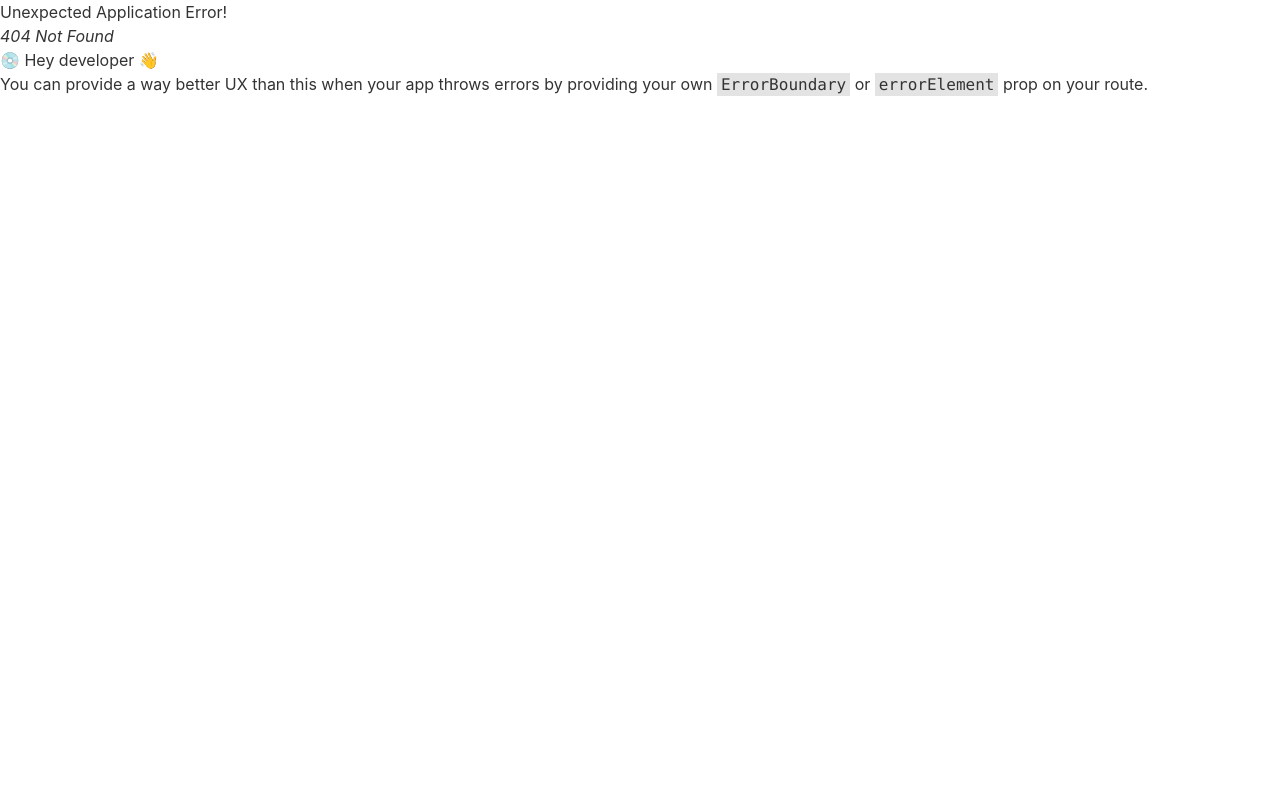
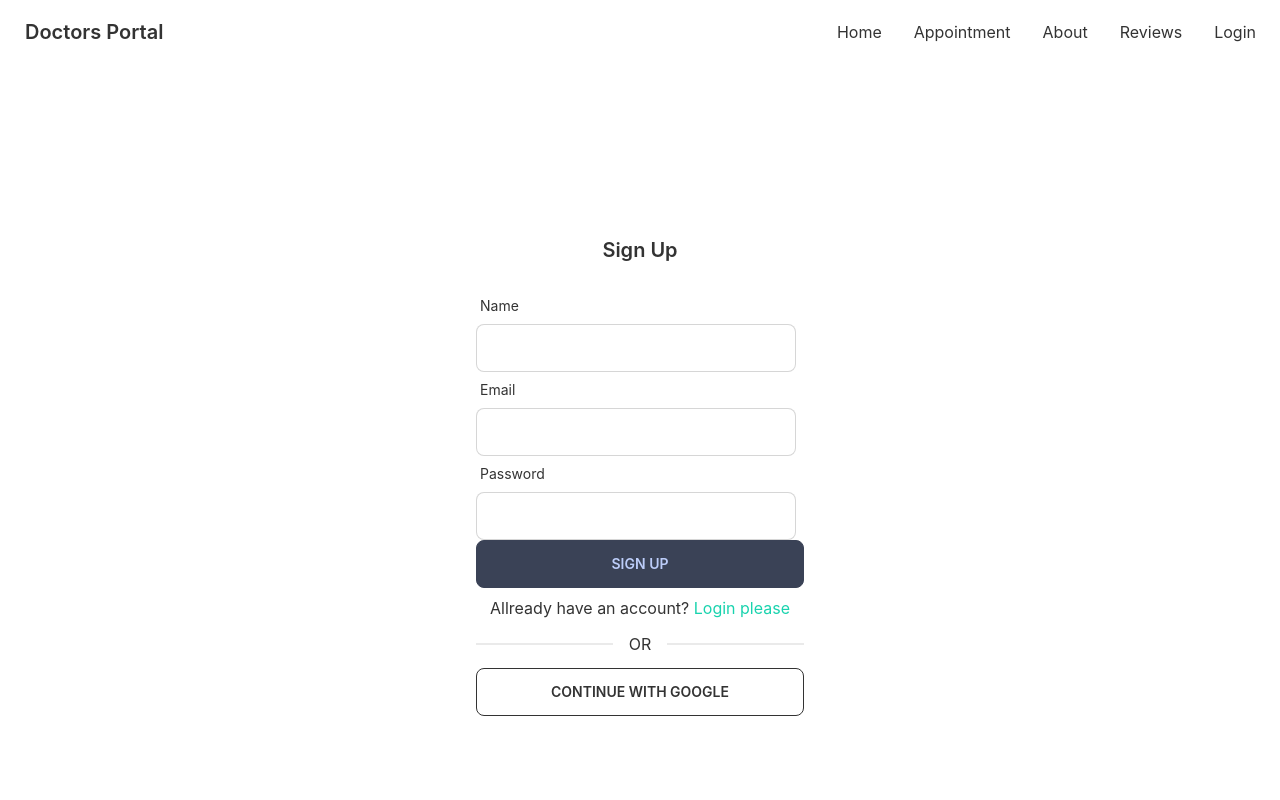
Before and after one commit to Rabbe10581/doctors-portal-client, a React (Create React App) app: page /signup in a window 1280 px wide. Before the commit this address had no page. Shown: the top 800 px of the page. Built offline with nearby package versions, Linux system fonts and the light colour scheme.

Commit message:
signup added and error handled

```diff
--- a/src/Pages/Login/Login.js
+++ b/src/Pages/Login/Login.js
@@ -14,7 +14,6 @@ const Login = () => {
         <div className='h-[800px] flex justify-center items-center'>
             <div className='w-96 p-7'>
                 <h2 className='text-xl text-center py-6 font-semibold'>Login</h2>
-
                 <form onSubmit={handleSubmit(handleLogin)}>
                     <div className="form-control w-full max-w-xs">
                         <label className="label"><span className="label-text">Email</span></label>
@@ -38,7 +37,7 @@ const Login = () => {
                     </div>
                     <input className='btn btn-accent w-full' value="login" type="submit" />
                 </form>
-                <p className='my-2 text-center'>New to Doctors Portal? <Link className='text-secondary' to="signup">Create New Account</Link></p>
+                <p className='my-2 text-center'>New to Doctors Portal? <Link className='text-secondary' to="/signup">Create New Account</Link></p>
                 <div className="divider">OR</div>
                 <button className='btn btn-outline w-full'>CONTINUE WITH GOOGLE</button>
             </div>
--- /dev/null
+++ b/src/Pages/SignUp/SignUp.js
@@ -0,0 +1,54 @@
+import React from 'react';
+import { useForm } from 'react-hook-form';
+import { Link } from 'react-router-dom';
+
+const SignUp = () => {
+
+    const { register, formState: { errors }, handleSubmit } = useForm();
+
+    const handleSignUp = (data) => {
+        console.log(data);
+    }
+
+    return (
+        <div className='h-[800px] flex justify-center items-center'>
+            <div className='w-96 p-7'>
+                <h2 className='text-xl text-center py-6 font-semibold'>Sign Up</h2>
+                <form onSubmit={handleSubmit(handleSignUp)}>
+                    <div className="form-control w-full max-w-xs">
+                        <label className="label"><span className="label-text">Name</span></label>
+                        <input type="text" {...register("name", {
+
+                            required: "Name is required"
+
+                        })} className="input input-bordered w-full max-w-xs" />
+                        {errors.name && <p className='text-red-500'>{errors.name?.message}</p>}
+                    </div>
+                    <div className="form-control w-full max-w-xs">
+                        <label className="label"><span className="label-text">Email</span></label>
+                        <input type="email" {...register("email", {
+                            required: "Provide a valid email"
+                        })} className="input input-bordered w-full max-w-xs" />
+                        {errors.email && <p className='text-red-500'>{errors.email?.message}</p>}
+                    </div>
+                    <div className="form-control w-full max-w-xs">
+                        <label className="label"><span className="label-text">Password</span></label>
+                        <input type="password" {...register("password", {
+                            required: "Password is required",
+                            //minimum length of the password
+                            minLength: { value: 6, message: "Password must be six charecters long" }
+                        })} className="input input-bordered w-full max-w-xs" />
+                        {errors.password && <p className='text-red-500'>{errors.password?.message}</p>}
+                    </div>
+                    <input className='btn btn-accent w-full' value="Sign Up" type="submit" />
+                </form>
+                <p className='my-2 text-center'>Allready have an account? <Link className='text-secondary' to="/login">Login please</Link>
+                </p>
+                <div className="divider">OR</div>
+                <button className='btn btn-outline w-full'>CONTINUE WITH GOOGLE</button>
+            </div>
+        </div>
+    );
+};
+
+export default SignUp;
--- a/src/Routes/Routes/Routes.js
+++ b/src/Routes/Routes/Routes.js
@@ -4,6 +4,7 @@ import Appointment from "../../Pages/Appointment/Appointment/Appointment";
 import Home from "../../Pages/Home/Home/Home"
 import Login from "../../Pages/Login/Login";
 import Reviews from "../../Pages/Reviews/Reviews";
+import SignUp from "../../Pages/SignUp/SignUp";
 
 const router = createBrowserRouter([
     {
@@ -19,6 +20,10 @@ const router = createBrowserRouter([
                 element: <Login></Login>
             },
             {
+                path: '/signup',
+                element: <SignUp></SignUp>
+            },
+            {
                 path: '/appointment',
                 element: <Appointment></Appointment>
             },
```
